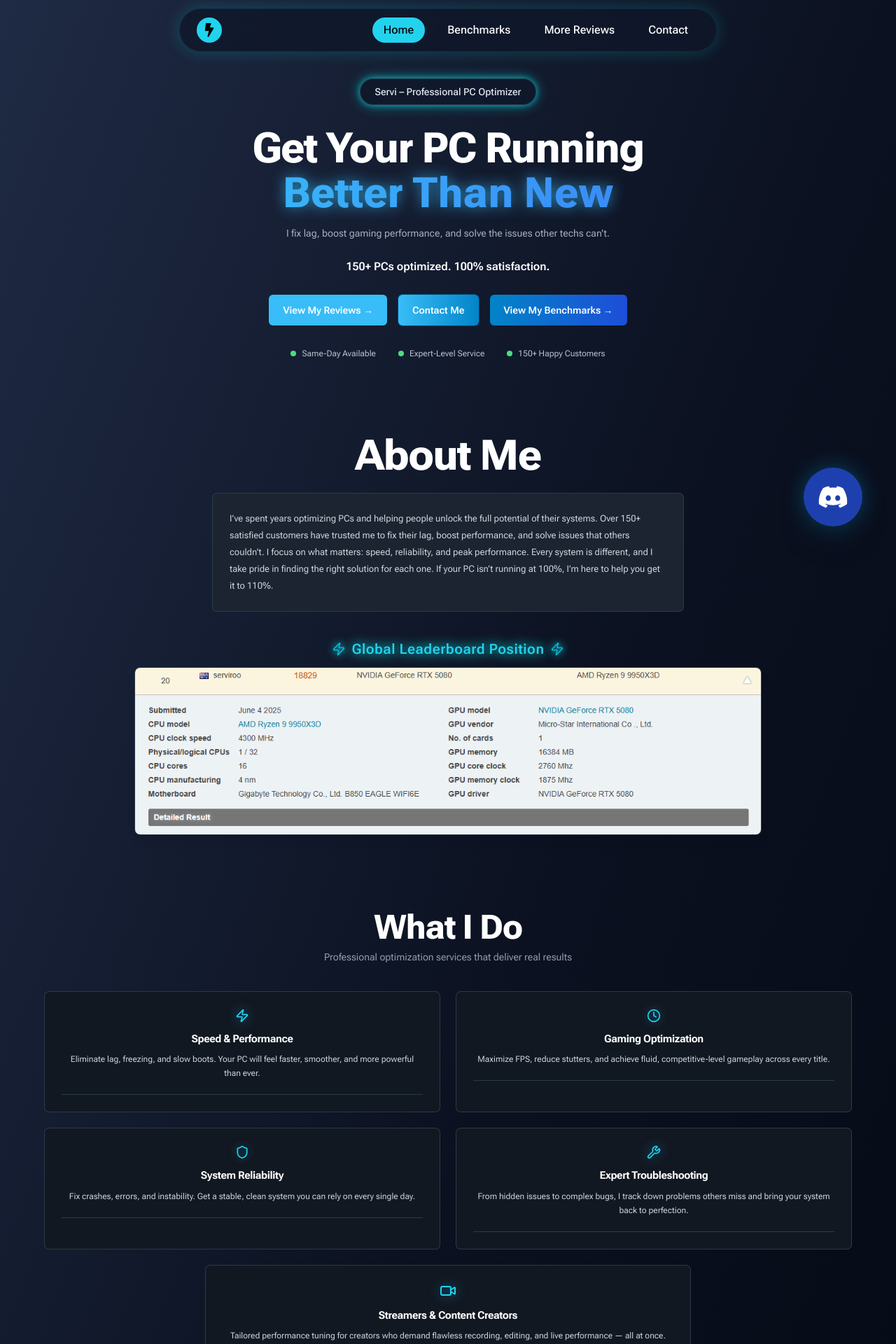
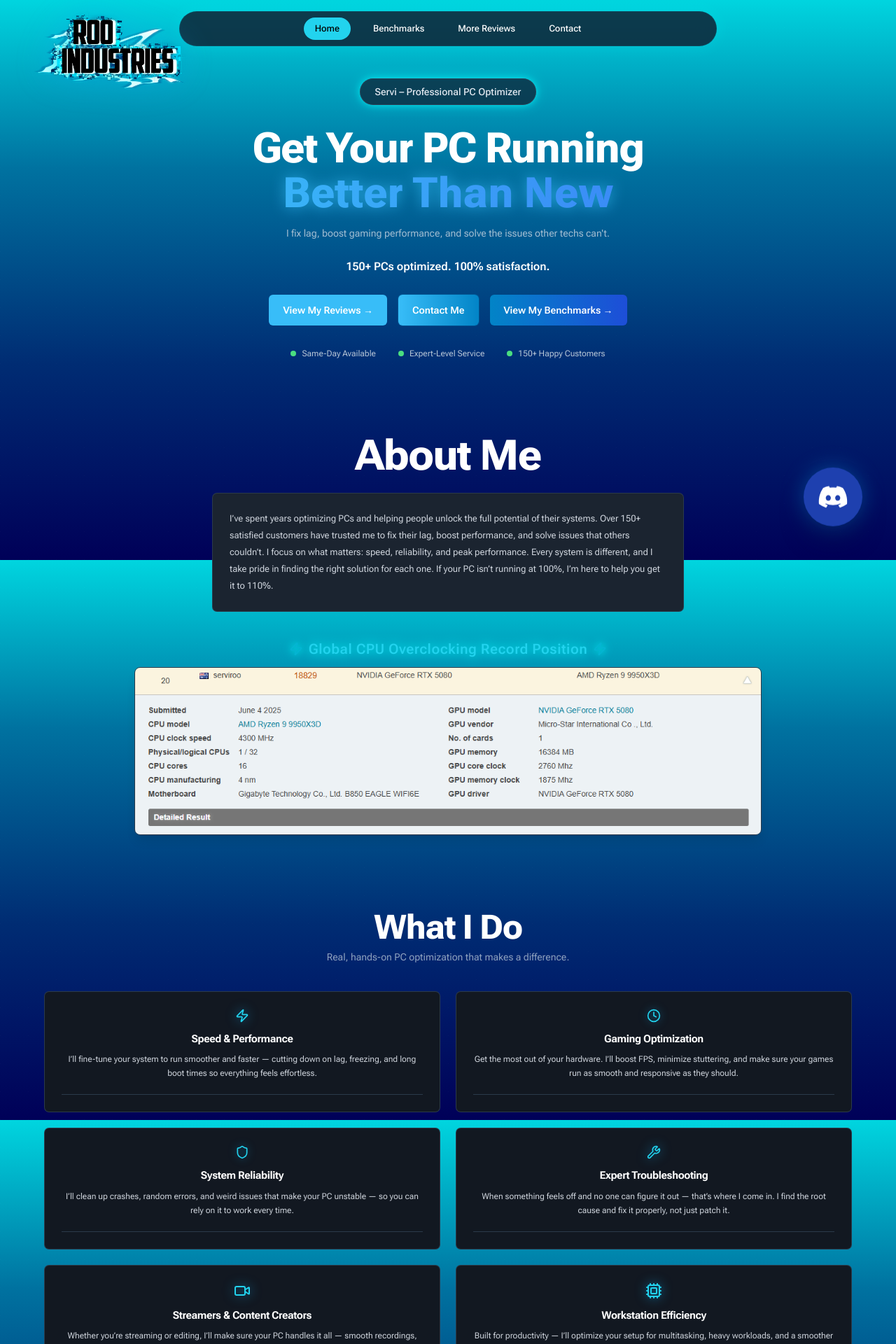
Before and after one commit to LoaiMaher/rooindustries, a React (Create React App) app: page / in a window 1280 px wide. Shown: the top 1920 px of the page at 70% size. Built offline with nearby package versions, Linux system fonts and the light colour scheme.

Commit message:
Deployed for testing the navbar and logo. Added a 6ths service and edited navbar to have a backbutton

```diff
--- a/src/App.jsx
+++ b/src/App.jsx
@@ -15,7 +15,8 @@
     <Router>
       <div
         className="relative min-h-screen text-white overflow-hidden
-                      bg-gradient-to-br from-[#1f2a44] via-[#0b1120] to-[#030712]"
+              bg-[linear-gradient(to_bottom,#00d5df_0%,#0072a0_30%,#002c73_65%,#000058_100%)]
+              bg-fixed"
       >
         {/* Subtle grid overlay */}
         <div
@@ -23,12 +24,29 @@
                      bg-[size:40px_40px] opacity-50 animate-pulse"
         ></div>
 
-        {/* Stronger cyan radial glow at center */}
+        {/* cyan radial glow at center */}
         <div
           className="absolute inset-0 bg-[radial-gradient(circle_at_center,rgba(14,165,233,0.25),rgba(3,7,18,1) 80%)]
                      animate-pulse"
         ></div>
 
+        {/* Roo Industries Logo */}
+        <a
+          href="/"
+          className="fixed top-6 left-4 sm:top-6 sm:left-8 md:top-1 md:left-10 z-50 flex items-center
+             transition-transform duration-300 hover:scale-105
+             max-[450px]:hidden"
+        >
+          <img
+            src="/logo.png"
+            alt="Roo Industries Logo"
+            className="w-24 pt-5 sm:w-36 sm:pt-1 md:w-52 lg:w-60 drop-shadow-[0_0_25px_rgba(14,165,233,0.4)]
+               hover:drop-shadow-[0_0_35px_rgba(14,165,233,0.6)] transition-all duration-500
+               max-[640px]:top-10 max-[640px]:mt-4" // moves it slightly down on small screens
+          />
+        </a>
+
+        {/* Navbar */}
         <main className="relative z-10">
           <Navbar />
           <Routes>
@@ -41,17 +59,17 @@
           </Routes>
         </main>
 
-        {/* Discord icon */}
+        {/* === Discord Icon === */}
         <a
           href="https://discord.gg/M7nTkn9dxE"
           target="_blank"
           rel="noopener noreferrer"
           className="fixed bottom-6 sm:bottom-12 right-6 sm:right-12 z-50
-             bg-blue-800 text-white p-4 sm:p-5 rounded-full
-             shadow-2xl hover:bg-blue-500
-             transition-transform duration-300 hover:scale-110
-             animate-[float_3s_ease-in-out_infinite]
-             drop-shadow-[0_0_15px_rgba(14,165,233,0.35)]"
+                     bg-blue-800 text-white p-4 sm:p-5 rounded-full
+                     shadow-2xl hover:bg-blue-500
+                     transition-transform duration-300 hover:scale-110
+                     animate-[float_3s_ease-in-out_infinite]
+                     drop-shadow-[0_0_15px_rgba(14,165,233,0.35)]"
         >
           <FaDiscord className="w-8 h-8 sm:w-11 sm:h-11" />
         </a>
--- a/src/components/About.jsx
+++ b/src/components/About.jsx
@@ -23,7 +23,7 @@
         <div className="flex items-center gap-2 mb-3">
           <Zap className="text-cyan-500 w-5 h-5 animate-pulse drop-shadow-[0_0_6px_#00ffff]" />
           <h3 className="text-cyan-400 font-semibold text-lg sm:text-xl tracking-wide drop-shadow-[0_0_8px_#00ffff]">
-            Global Leaderboard Position
+            Global CPU Overclocking Record Position
           </h3>
           <Zap className="text-cyan-500 w-5 h-5 animate-pulse drop-shadow-[0_0_6px_#00ffff]" />
         </div>
--- a/src/components/BackButton.jsx
+++ b/src/components/BackButton.jsx
@@ -1,7 +1,8 @@
 import React, { useState, useEffect } from "react";
 import { useNavigate } from "react-router-dom";
+import { FaArrowLeft } from "react-icons/fa"; // arrow icon
 
-export default function BackButton({ hidden }) {
+export default function BackButton({ hidden, inline = false }) {
   const navigate = useNavigate();
 
   const [isVisible, setIsVisible] = useState(true);
@@ -27,15 +28,16 @@
   return (
     <button
       onClick={() => navigate(-1)}
-      className={`fixed top-[80px] left-20 bg-cyan-600 border-2 border-cyan-500 text-black font-semibold py-2 px-5 rounded-md
-                 hover:bg-cyan-400 hover:border-cyan-400 transition-all duration-500 ease-in-out shadow-md hover:shadow-cyan-500/50
-                 z-40 hidden sm:block ${
-                   isVisible
-                     ? "translate-y-0 opacity-100"
-                     : "-translate-y-20 opacity-0"
-                 }`}
+      aria-label="Go Back"
+      className={`${inline ? "" : "fixed top-[80px] left-20"}
+        bg-cyan-500 hover:bg-cyan-400 text-black p-2 sm:p-3 rounded-full border border-cyan-400
+        transition-all duration-500 ease-in-out shadow-[0_0_15px_rgba(0,255,255,0.3)]
+        hover:shadow-[0_0_20px_rgba(0,255,255,0.5)]
+        z-40 hidden sm:flex items-center justify-center ${
+          isVisible ? "translate-y-0 opacity-100" : "-translate-y-10 opacity-0"
+        }`}
     >
-      ← Back
+      <FaArrowLeft className="text-lg sm:text-xl" />
     </button>
   );
 }
--- a/src/components/Benchmarks.jsx
+++ b/src/components/Benchmarks.jsx
@@ -1,6 +1,5 @@
 import React, { useState, useEffect } from "react";
 import { Link } from "react-router-dom";
-import BackButton from "./BackButton";
 export default function Benchmarks() {
   const [selectedImage, setSelectedImage] = useState(null);
   const [fadeIn, setFadeIn] = useState(false);
@@ -47,7 +46,6 @@
             />
           </div>
         )}
-        <BackButton hidden={!!selectedImage} />
         {/* Title */}
         <h1 className="text-4xl font-extrabold text-center mb-2">
           Performance Benchmarks
--- a/src/components/Contact.jsx
+++ b/src/components/Contact.jsx
@@ -1,7 +1,6 @@
 import React, { useState } from "react";
 import { useForm, ValidationError } from "@formspree/react";
 import { Link } from "react-router-dom";
-import BackButton from "./BackButton";
 export default function Services() {
   const [state, handleSubmit] = useForm("mpwybpen"); // form id
   const [copied, setCopied] = useState(false); // copy state
@@ -21,8 +20,6 @@
           system's performance.
         </p>
       </div>
-
-      <BackButton />
 
       {/* Email block */}
       <div className="p-4 rounded-lg flex items-center justify-between w-full max-w-xl mb-8 border border-gray-700 bg-opacity-0">
--- a/src/components/Hero.jsx
+++ b/src/components/Hero.jsx
@@ -44,7 +44,10 @@
 
           <Link
             to="/Contact"
-            className="rounded-md bg-gradient-to-r from-sky-400 to-sky-600 px-5 py-3 text-sm font-semibold text-white ring-1 ring-sky-700/50 hover:from-sky-600/50 hover:to-sky-500/50 hover:shadow-[0_0_20px_rgba(56,189,248,0.7)] active:translate-y-px transition-all duration-300"
+            className="rounded-md bg-gradient-to-r from-sky-400 to-sky-600 px-5 py-3 text-sm font-semibold text-white
+             ring-1 ring-sky-700/50 hover:from-cyan-400 hover:to-sky-500
+             hover:shadow-[0_0_20px_rgba(56,189,248,0.6)] active:translate-y-px
+             transition-all duration-300"
           >
             Contact Me
           </Link>
--- a/src/components/MoreReviews.jsx
+++ b/src/components/MoreReviews.jsx
@@ -1,5 +1,4 @@
 import React, { useState, useEffect } from "react";
-import BackButton from "./BackButton";
 
 export default function Reviews() {
   const [selectedImage, setSelectedImage] = useState(null);
@@ -31,7 +30,6 @@
 
   return (
     <section className="px-4 mt-20 py-12 max-w-7xl mx-auto">
-      <BackButton hidden={!!selectedImage} />
       <h1 className="text-3xl md:text-4xl font-bold mb-12 text-center text-white">
         Community Reviews
       </h1>
--- a/src/components/Navbar.jsx
+++ b/src/components/Navbar.jsx
@@ -1,12 +1,10 @@
 import React, { useState, useEffect } from "react";
 import { Link, useLocation } from "react-router-dom";
-import { FaBolt } from "react-icons/fa";
+import BackButton from "./BackButton";
 
 export default function Navbar() {
   const location = useLocation();
   const isActive = (path) => location.pathname === path;
-
-  // disappear/appear on scrolling
 
   const [isVisible, setIsVisible] = useState(true);
   const [lastScrollY, setLastScrollY] = useState(0);
@@ -28,29 +26,37 @@
 
   return (
     <nav
-      className={`fixed top-0 w-full z-50 px-2 sm:px-6 pt-3 transition-transform duration-500 ease-in-out ${
-        isVisible ? "translate-y-0" : "-translate-y-full"
-      }`}
+      className={`fixed top-0 w-full z-50 px-2 sm:px-8
+              pt-4 max-[480px]:pt-14
+              transition-transform duration-500 ease-in-out ${
+                isVisible ? "translate-y-0" : "-translate-y-full"
+              }`}
     >
       <div
-        className="mx-auto max-w-md sm:max-w-3xl flex items-center justify-between px-3 sm:px-6 py-2 sm:py-3
-                   rounded-full bg-[#0f172a]/80 backdrop-blur-md
-                   shadow-[0_0_25px_rgba(0,255,255,0.2)]
-                   border border-cyan-400/10 overflow-hidden"
+        className="
+      relative mx-auto
+      max-w-md sm:max-w-3xl
+      md:max-w-[80%] xl:max-w-3xl  /* Tablet + laptop smaller */
+      flex items-center justify-center
+      px-3 sm:px-6 md:px-4 py-2 sm:py-3 md:py-2
+      rounded-full bg-[#0f172a]/80 backdrop-blur-md
+      shadow-[0_0_25px_rgba(0,255,255,0.2)]
+      border border-cyan-400/10 overflow-hidden
+      transition-all duration-300
+    "
       >
-        {/* Logo */}
-        <Link
-          to="/"
-          className="bg-cyan-400 hover:bg-cyan-300 transition p-2 rounded-full flex-shrink-0"
-        >
-          <FaBolt className="text-black text-base sm:text-xl" />
-        </Link>
+        {/* Back Button (left) */}
+        {location.pathname !== "/" && (
+          <div className="absolute left-3 sm:left-5">
+            <BackButton hidden={false} inline={true} />
+          </div>
+        )}
 
-        {/* Nav Links */}
-        <div className="flex flex-wrap justify-center sm:flex-nowrap space-x-1 sm:space-x-4 text-white text-xs sm:text-sm md:text-base font-medium">
+        {/* Nav Links (centered) */}
+        <div className="flex justify-center space-x-2 sm:space-x-4 text-white text-xs sm:text-sm md:text-[13px] font-medium">
           <Link
             to="/"
-            className={`px-2 sm:px-4 py-1 sm:py-1.5 rounded-full transition ${
+            className={`px-2 sm:px-4 py-1.5 rounded-full transition ${
               isActive("/") ? "bg-cyan-400 text-black" : "hover:text-cyan-400"
             }`}
           >
@@ -58,7 +64,7 @@
           </Link>
           <Link
             to="/benchmarks"
-            className={`px-2 sm:px-4 py-1 sm:py-1.5 rounded-full transition ${
+            className={`px-2 sm:px-4 py-1.5 rounded-full transition ${
               isActive("/benchmarks")
                 ? "bg-cyan-400 text-black"
                 : "hover:text-cyan-400"
@@ -68,7 +74,7 @@
           </Link>
           <Link
             to="/morereviews"
-            className={`px-2 sm:px-4 py-1 sm:py-1.5 rounded-full transition ${
+            className={`px-2 sm:px-4 py-1.5 rounded-full transition ${
               isActive("/morereviews")
                 ? "bg-cyan-400 text-black"
                 : "hover:text-cyan-400"
@@ -78,7 +84,7 @@
           </Link>
           <Link
             to="/contact"
-            className={`px-2 sm:px-4 py-1 sm:py-1.5 rounded-full transition ${
+            className={`px-2 sm:px-4 py-1.5 rounded-full transition ${
               isActive("/contact")
                 ? "bg-cyan-400 text-black"
                 : "hover:text-cyan-400"
--- a/src/components/Services.jsx
+++ b/src/components/Services.jsx
@@ -1,5 +1,5 @@
 import React from "react";
-import { Clock, Shield, Wrench, Zap, Video } from "lucide-react";
+import { Clock, Shield, Wrench, Zap, Video, Cpu } from "lucide-react";
 
 export default function Services() {
   return (
@@ -10,13 +10,13 @@
           What I Do
         </h3>
         <p className="mt-2 text-slate-300/70 text-sm">
-          Professional optimization services that deliver real results
+          Real, hands-on PC optimization that makes a difference.
         </p>
       </div>
 
       <div className="h-10" />
 
-      {/* Top 4 service cards */}
+      {/* Services Grid */}
       <div className="grid grid-cols-1 sm:grid-cols-2 gap-6">
         {/* Speed & Performance */}
         <div className="rounded-md bg-[#121821] ring-1 ring-[#2b3a4a] p-6 text-center hover:ring-[#19c5ff]/60 transition">
@@ -27,8 +27,9 @@
             Speed & Performance
           </h4>
           <p className="mt-2 text-[12px] leading-5 text-slate-200/90">
-            Eliminate lag, freezing, and slow boots. Your PC will feel faster,
-            smoother, and more powerful than ever.
+            I’ll fine-tune your system to run smoother and faster — cutting down
+            on lag, freezing, and long boot times so everything feels
+            effortless.
           </p>
           <div className="mt-5 border-t border-[#2b3a4a]" />
         </div>
@@ -42,8 +43,9 @@
             Gaming Optimization
           </h4>
           <p className="mt-2 text-[12px] leading-5 text-slate-200/90">
-            Maximize FPS, reduce stutters, and achieve fluid, competitive-level
-            gameplay across every title.
+            Get the most out of your hardware. I’ll boost FPS, minimize
+            stuttering, and make sure your games run as smooth and responsive as
+            they should.
           </p>
           <div className="mt-5 border-t border-[#2b3a4a]" />
         </div>
@@ -57,8 +59,8 @@
             System Reliability
           </h4>
           <p className="mt-2 text-[12px] leading-5 text-slate-200/90">
-            Fix crashes, errors, and instability. Get a stable, clean system you
-            can rely on every single day.
+            I’ll clean up crashes, random errors, and weird issues that make
+            your PC unstable — so you can rely on it to work every time.
           </p>
           <div className="mt-5 border-t border-[#2b3a4a]" />
         </div>
@@ -72,16 +74,15 @@
             Expert Troubleshooting
           </h4>
           <p className="mt-2 text-[12px] leading-5 text-slate-200/90">
-            From hidden issues to complex bugs, I track down problems others
-            miss and bring your system back to perfection.
+            When something feels off and no one can figure it out — that’s where
+            I come in. I find the root cause and fix it properly, not just patch
+            it.
           </p>
           <div className="mt-5 border-t border-[#2b3a4a]" />
         </div>
-      </div>
 
-      {/* Streamers & Content Creators */}
-      <div className="mt-6 flex justify-center">
-        <div className="rounded-md bg-[#121821] ring-1 ring-[#2b3a4a] p-6 w-full sm:w-[80%] md:w-[60%] text-center hover:ring-[#19c5ff]/60 transition">
+        {/* Streamers & Content Creators */}
+        <div className="rounded-md bg-[#121821] ring-1 ring-[#2b3a4a] p-6 text-center hover:ring-[#19c5ff]/60 transition">
           <div className="mb-3 flex justify-center">
             <Video className="w-6 h-6 text-cyan-400 drop-shadow-[0_0_8px_rgba(14,165,233,0.7)]" />
           </div>
@@ -89,8 +90,24 @@
             Streamers & Content Creators
           </h4>
           <p className="mt-2 text-[12px] leading-5 text-slate-200/90">
-            Tailored performance tuning for creators who demand flawless
-            recording, editing, and live performance — all at once.
+            Whether you’re streaming or editing, I’ll make sure your PC handles
+            it all — smooth recordings, clean audio, zero frame drops.
+          </p>
+          <div className="mt-5 border-t border-[#2b3a4a]" />
+        </div>
+
+        {/* Workstation Efficiency */}
+        <div className="rounded-md bg-[#121821] ring-1 ring-[#2b3a4a] p-6 text-center hover:ring-[#19c5ff]/60 transition">
+          <div className="mb-3 flex justify-center">
+            <Cpu className="w-6 h-6 text-cyan-400 drop-shadow-[0_0_8px_rgba(14,165,233,0.7)]" />
+          </div>
+          <h4 className="text-[15px] font-bold tracking-tight">
+            Workstation Efficiency
+          </h4>
+          <p className="mt-2 text-[12px] leading-5 text-slate-200/90">
+            Built for productivity — I’ll optimize your setup for multitasking,
+            heavy workloads, and a smoother daily workflow that keeps up with
+            you.
           </p>
           <div className="mt-5 border-t border-[#2b3a4a]" />
         </div>
```
Also changed, not shown: src/components/Footer.jsx (+32 -17 lines), public/logo.png (added).
